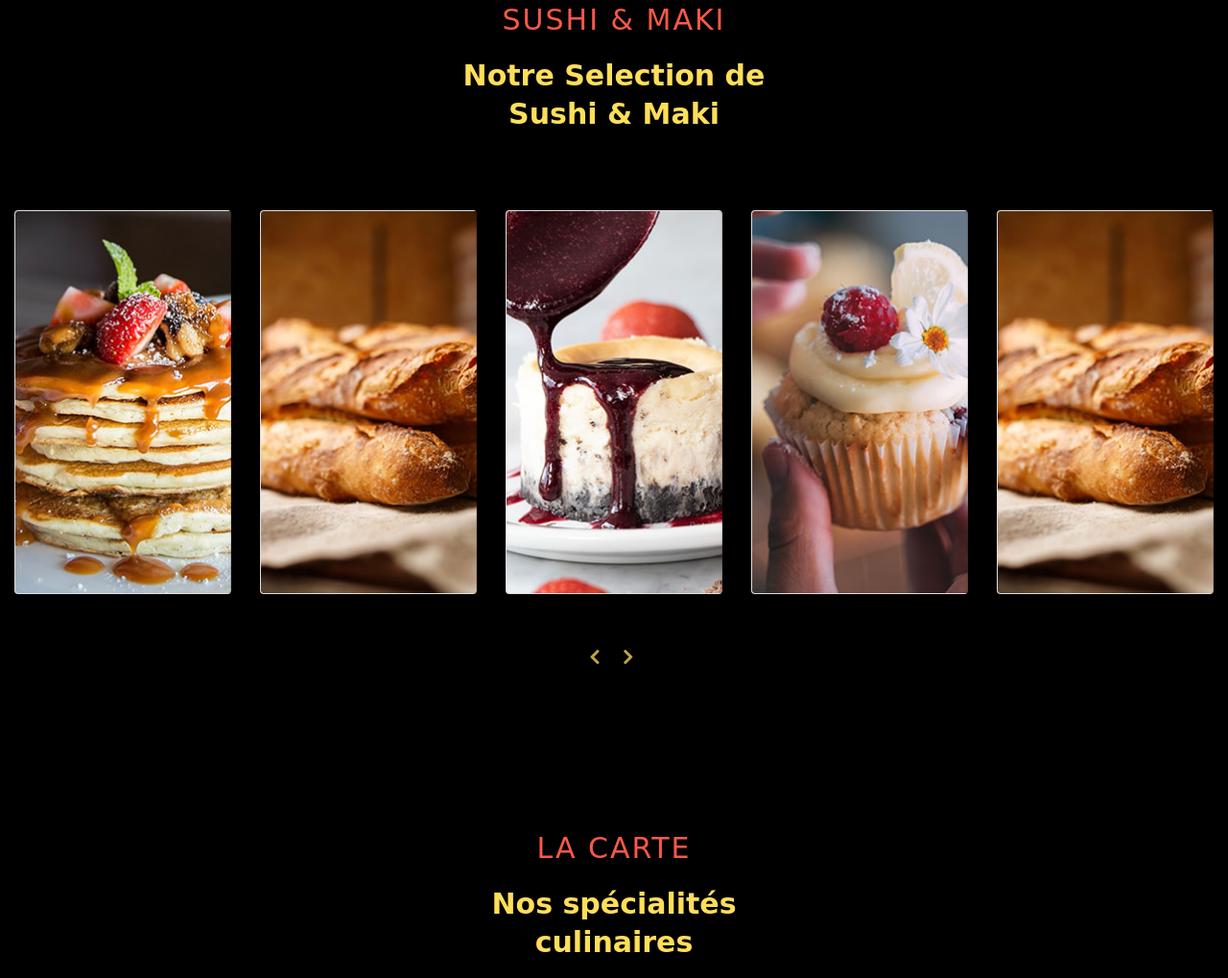
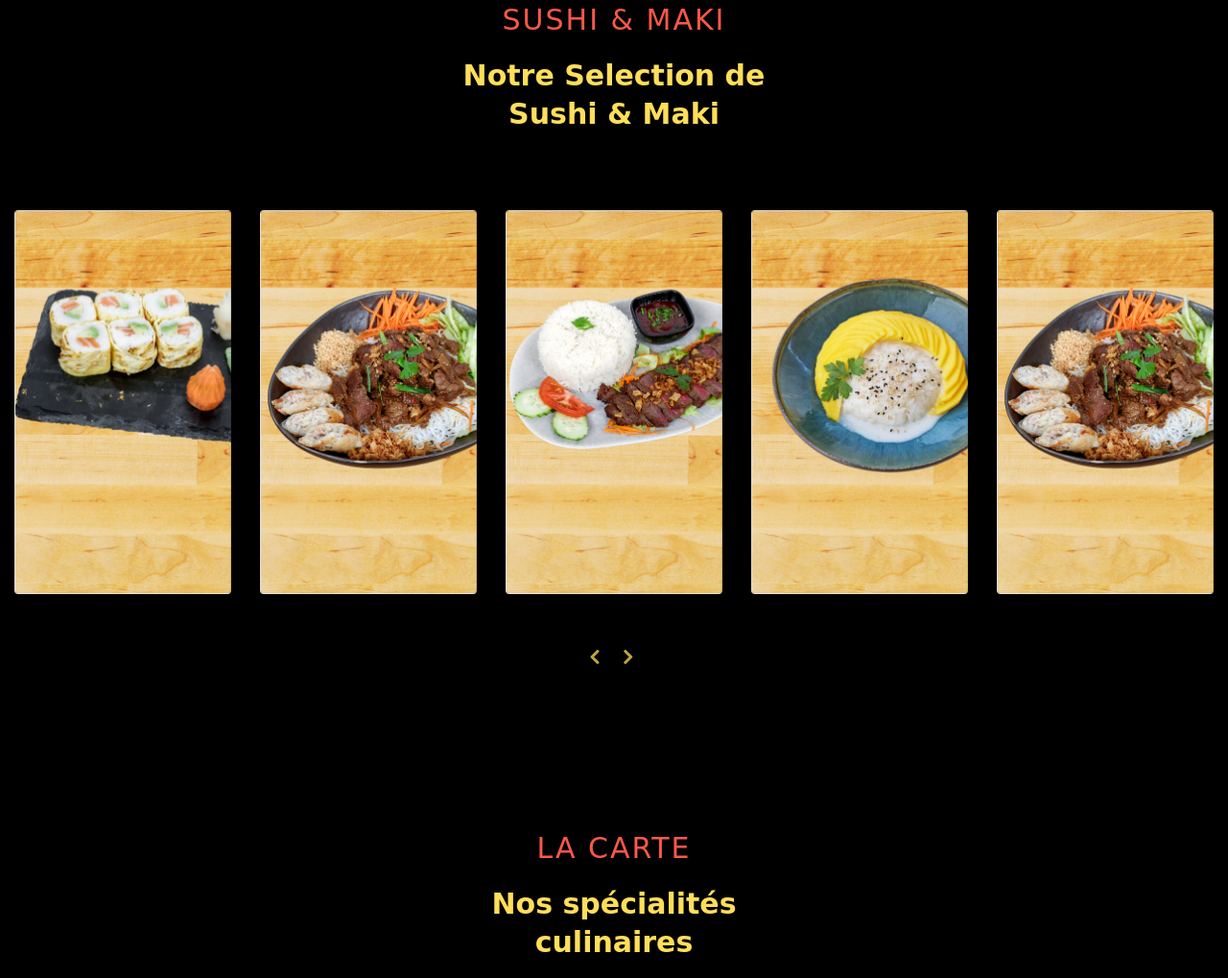
Before and after one commit to Skyrix91/Site-Asian-Home-Paris, a plain HTML site: page Template Asian Home Paris/index.html in a window 1280 px wide. Shown: the part 891-1910 px from the top of the page at 96% size. Drawn offline with Linux system fonts and the light colour scheme; a web font is replaced by a local one.

Commit message:
img slider

```diff
--- a/Template Asian Home Paris/assets/css/templatemo-klassy-cafe.css
+++ b/Template Asian Home Paris/assets/css/templatemo-klassy-cafe.css
@@ -1127,25 +1127,24 @@ menu
 }
 
 .card1 {
-    background-image: url(../images/menu-item-01.jpg);
+    background-image: url(../images/menu-item-01.png);
 }
 
 .card2 {
-    background-image: url(../images/menu-item-02.jpg);
+    background-image: url(../images/menu-item-02.png);
 }
 
 .card3 {
-    background-image: url(../images/menu-item-03.jpg);
+    background-image: url(../images/menu-item-03.png);
 }
 
 .card4 {
-    background-image: url(../images/menu-item-04.jpg);
+    background-image: url(../images/menu-item-04.png);
 }
 
 .card5 {
-    background-image: url(../images/menu-item-05.jpg);
-}
-
+    background-image: url(../images/menu-item-05.png);
+}
 .info {
     position: relative;
     width: 100%;
```
Also changed, not shown: Template Asian Home Paris/assets/images/menu-item-01.png (added), Template Asian Home Paris/assets/images/menu-item-02.png (added), Template Asian Home Paris/assets/images/menu-item-03.png (added), Template Asian Home Paris/assets/images/menu-item-04.png (added), Template Asian Home Paris/assets/images/menu-item-05.png (added), 1 other file.
